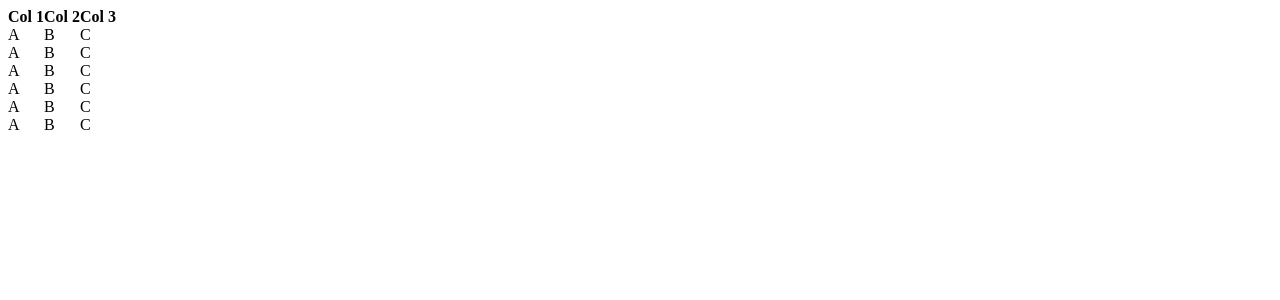
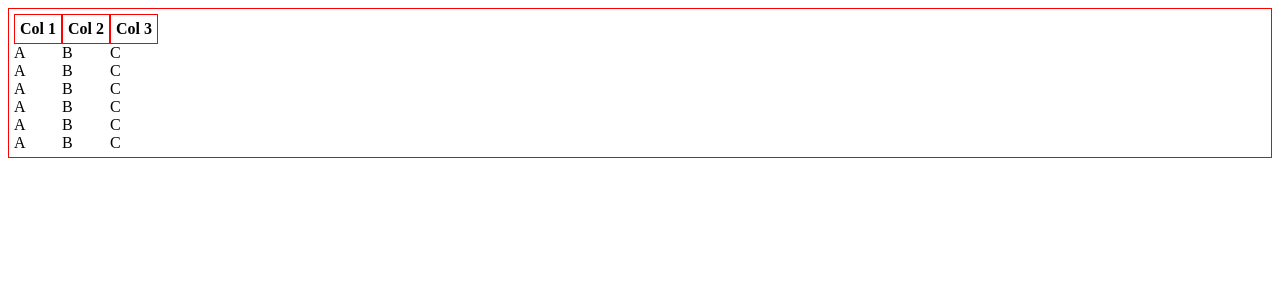
Before and after one commit to ATN554/DND, a React (Create React App) app: page / in a window 1280 px wide. Shown: the top 300 px of the page. Built offline with nearby package versions, Linux system fonts and the light colour scheme.

Commit message:
Draggable control
1) prop: enabled
2) function: void setEnabled(enabled)
3) prop: boolean allowMove(xs, ys, xe, ye)
4) fixed inner shift when drag start
5) fixed end position coords

```diff
--- a/src/App.js
+++ b/src/App.js
@@ -3,7 +3,17 @@ import "./styles.css";
 import Draggable from "./DND/Draggable.js";
 import Droppable from "./DND/Droppable.js";
 
-export default function App() {
+export default class App extends React.Component {
+  constructor(props) {
+    super(props);
+
+    this.state = {
+      k1_xs: 0,
+      k3_ys: 0,
+    }
+  }
+
+  render() {
     return (
       <table>
         <thead>
@@ -13,10 +23,10 @@ export default function App() {
                 id="K1"
                 type="div"
                 axis="horizontal"
-              onDragStart={(a, b, c)=>{console.log("start", a, b, c)}}
-              onDragMove={(a, b, c)=>{console.log("move",a, b, c)}}
-              onDragEnd={(a, b, c, d)=>{console.log("end",a, b, c ,d)}}
-              onDragCancel={(a, b, c)=>{console.log("cancel",a, b, c)}}
+                onDragStart={(idFrom, x, y)=>{console.log("start", idFrom, x, y); this.setState({k1_xs: x});}}
+                onDragEnd={(idFrom, idTo, x, y)=>{console.log("end", idFrom, idTo, x, y)}}
+                onDragCancel={(idFrom, x, y)=>{console.log("cancel", idFrom, x, y)}}
+                allowMove={(xs, ys, xe, ye) => {return xe >= this.state.k1_xs;}}
               >
                 Col 1
               </Draggable>
@@ -25,10 +35,10 @@ export default function App() {
               <Draggable
                 id="K2"
                 type="div"
-              onDragStart={(a, b, c)=>{console.log("start", a, b, c)}}
-              onDragMove={(a, b, c)=>{console.log("move",a, b, c)}}
-              onDragEnd={(a, b, c, d)=>{console.log("end",a, b, c ,d)}}
-              onDragCancel={(a, b, c)=>{console.log("cancel",a, b, c)}}
+                onDragStart={(idFrom, x, y)=>{console.log("start", idFrom, x, y)}}
+                onDragEnd={(idFrom, idTo, x, y)=>{console.log("end", idFrom, idTo, x, y)}}
+                onDragCancel={(idFrom, x, y)=>{console.log("cancel", idFrom, x, y)}}
+                allowMove={(xs, ys, xe, ye) => {return xe >= 50 && xe < 300 && ye >= 20 && ye < 120}}
               >
                 Col 2
               </Draggable>
@@ -38,10 +48,10 @@ export default function App() {
                 id="K3"
                 type="div"
                 axis="vertical"
-              onDragStart={(a, b, c)=>{console.log("start", a, b, c)}}
-              onDragMove={(a, b, c)=>{console.log("move",a, b, c)}}
-              onDragEnd={(a, b, c, d)=>{console.log("end",a, b, c ,d)}}
-              onDragCancel={(a, b, c)=>{console.log("cancel",a, b, c)}}
+                onDragStart={(idFrom, x, y)=>{console.log("start", idFrom, x, y); this.setState({k3_ys: y});}}
+                onDragEnd={(idFrom, idTo, x, y)=>{console.log("end", idFrom, idTo, x, y)}}
+                onDragCancel={(idFrom, x, y)=>{console.log("cancel", idFrom, x, y)}}
+                allowMove={(xs, ys, xe, ye) => {return ye >= this.state.k3_ys;}}
               >
                 Col 3
               </Draggable>
@@ -83,3 +93,4 @@ export default function App() {
       </table>
     );
   }
+}
--- a/src/DND/Draggable.js
+++ b/src/DND/Draggable.js
@@ -7,6 +7,7 @@ export default class Draggable extends React.Component {
     this.ref = null;
 
     let axis = this.props.axis === undefined ? "both" : this.props.axis;
+    let enabled = this.props.enabled === undefined ? true : this.props.enabled;
 
     this.state = {
       element: this.props.children,
@@ -15,9 +16,10 @@ export default class Draggable extends React.Component {
       evtX: 0,
       evtY: 0,
       position: [0, 0],
-      delta: [0, 0],
+      innerShift: [0, 0],
       xAxisMove: axis === "horizontal" || axis === "both",
-      yAxisMove: axis === "vertical" || axis === "both"
+      yAxisMove: axis === "vertical" || axis === "both",
+      enabled: enabled,
     };
 
     this.onMouseDown = this.onMouseDown.bind(this);
@@ -28,6 +30,8 @@ export default class Draggable extends React.Component {
     this.onTouchEnd = this.onTouchEnd.bind(this);
     this.onTouchMove = this.onTouchMove.bind(this);
 
+    this.setEnabled = this.setEnabled.bind(this);
+
     this.start = this.start.bind(this);
     this.stop = this.stop.bind(this);
     this.move = this.move.bind(this);
@@ -37,11 +41,8 @@ export default class Draggable extends React.Component {
     let box = this.refs.refdnd.getBoundingClientRect();
     this.setState({
       position: [box.x, box.y],
-      delta: [
-        this.state.xAxisMove ? (box.right - box.left) / 2 : 0,
-        this.state.yAxisMove ? (box.bottom - box.top) / 2 : 0
-      ]
     });
+
     window.addEventListener("mouseup", this.onMouseUp);
     window.addEventListener("mousemove", this.onMouseMove);
     window.addEventListener("touchend", this.onTouchEnd);
@@ -55,28 +56,40 @@ export default class Draggable extends React.Component {
     window.removeEventListener("touchmove", this.onTouchMove);
   }
 
-  start() {
+  setEnabled(enabled) {
+    if (this.state.enabled !== enabled) {
+      this.setState({enabled: enabled});
+    }
+  }
+
+  start(x, y) {
+    let _x = this.state.xAxisMove ? x : this.state.position[0];
+    let _y = this.state.yAxisMove ? y : this.state.position[1];
+    if (this.state.enabled) {
       if (!this.state.isReadyForDrag && !this.state.isDraging) {
+        let box = this.refs.refdnd.getBoundingClientRect();
         this.setState({
           isReadyForDrag: true,
-        isDraging: false
+          isDraging: false,
+          evtX: _x,
+          evtY: _y,
+          innerShift: [
+            this.state.xAxisMove ? (_x - box.x) : 0,
+            this.state.yAxisMove ? (_y - box.y) : 0
+          ]
         });
       }
     }
+  }
 
-  stop(x, y) {
+  stop() {
     if (this.state.isReadyForDrag) {
       this.setState({
         isReadyForDrag: false
       });
     } else if (this.state.isDraging) {
-      let _x = this.state.xAxisMove ? x : this.state.position[0];
-      let _y = this.state.yAxisMove ? y : this.state.position[1];
-      this.setState(
-        {
-          isDraging: false,
-          evtX: _x,
-          evtY: _y
+      this.setState({
+          isDraging: false
         },
         function() {
           let target = document.elementFromPoint(
@@ -88,14 +101,8 @@ export default class Draggable extends React.Component {
             let droppable = target.closest(".droppable");
             if (droppable) {
               let idTo = droppable.id;
-              if (idFrom !== idTo) {
               if (this.props.onDragEnd !== undefined) {
                 this.props.onDragEnd(idFrom, idTo, this.state.evtX, this.state.evtY);
-                }
-              } else {
-                if (this.props.onDragCancel !== undefined) {
-                  this.props.onDragCancel(idFrom, this.state.evtX, this.state.evtY);
-                }
               }
             } else {
               if (this.props.onDragCancel !== undefined) {
@@ -115,13 +122,15 @@ export default class Draggable extends React.Component {
   move(x, y) {
     let _x = this.state.xAxisMove ? x : this.state.position[0];
     let _y = this.state.yAxisMove ? y : this.state.position[1];
+    let allowMove = true;
+    if (this.props.allowMove !== undefined) {
+      allowMove = this.props.allowMove(this.state.evtX, this.state.evtY, _x, _y);
+    }
+    if (allowMove) {
       if (this.state.isReadyForDrag) {
-      this.setState(
-        {
+        this.setState({
             isReadyForDrag: false,
             isDraging: true,
-          evtX: _x,
-          evtY: _y
           },
           function() {
             if (this.props.onDragStart !== undefined) {
@@ -130,8 +139,7 @@ export default class Draggable extends React.Component {
           }
         );
       } else if (this.state.isDraging) {
-      this.setState(
-        {
+        this.setState({
             evtX: _x,
             evtY: _y
           },
@@ -143,15 +151,17 @@ export default class Draggable extends React.Component {
         );
       }
     }
+  }
 
   onMouseDown(event) {
+    event.persist();
     event.preventDefault();
-    this.start();
+    this.start(event.clientX, event.clientY);
   }
 
   onMouseUp(event) {
     event.preventDefault();
-    this.stop(event.clientX, event.clientY);
+    this.stop();
   }
 
   onMouseMove(event) {
@@ -161,15 +171,15 @@ export default class Draggable extends React.Component {
 
   onTouchStart(event) {
     event.preventDefault();
-    this.start();
+    if (event.changedTouches.length > 0) {
+      let touch = event.changedTouches[0];
+      this.start(touch.pageX, touch.pageY);
+    }
   }
 
   onTouchEnd(event) {
     event.preventDefault();
-    if (event.changedTouches.length > 0) {
-      let touch = event.changedTouches[0];
-      this.stop(touch.clientX, touch.clientY);
-    }
+    this.stop();
   }
 
   onTouchMove(event) {
@@ -202,8 +212,8 @@ export default class Draggable extends React.Component {
                 ...this.props.style,
                 position: "absolute",
                 zIndex: 1000,
-                left: this.state.evtX - this.state.delta[0],
-                top: this.state.evtY - this.state.delta[1],
+                left: this.state.evtX - this.state.innerShift[0],
+                top: this.state.evtY - this.state.innerShift[1],
                 opacity: 0.8
               }
             },
--- a/src/styles.css
+++ b/src/styles.css
@@ -15,3 +15,8 @@ th {
 td {
   padding: 0px;
 }
+
+div {
+  padding: 5px;
+  border: 1px solid red;
+}
```
Lines whose indentation alone changed are shown as unchanged.
